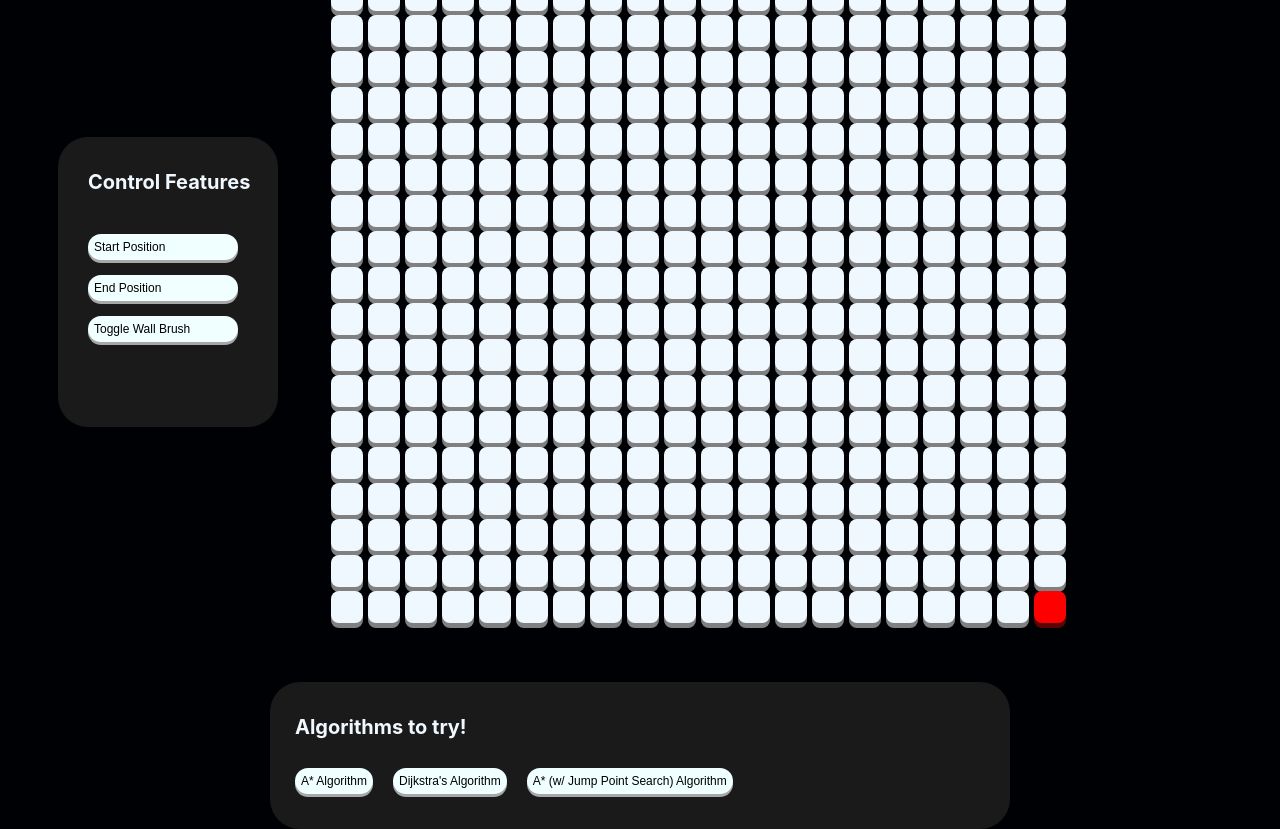
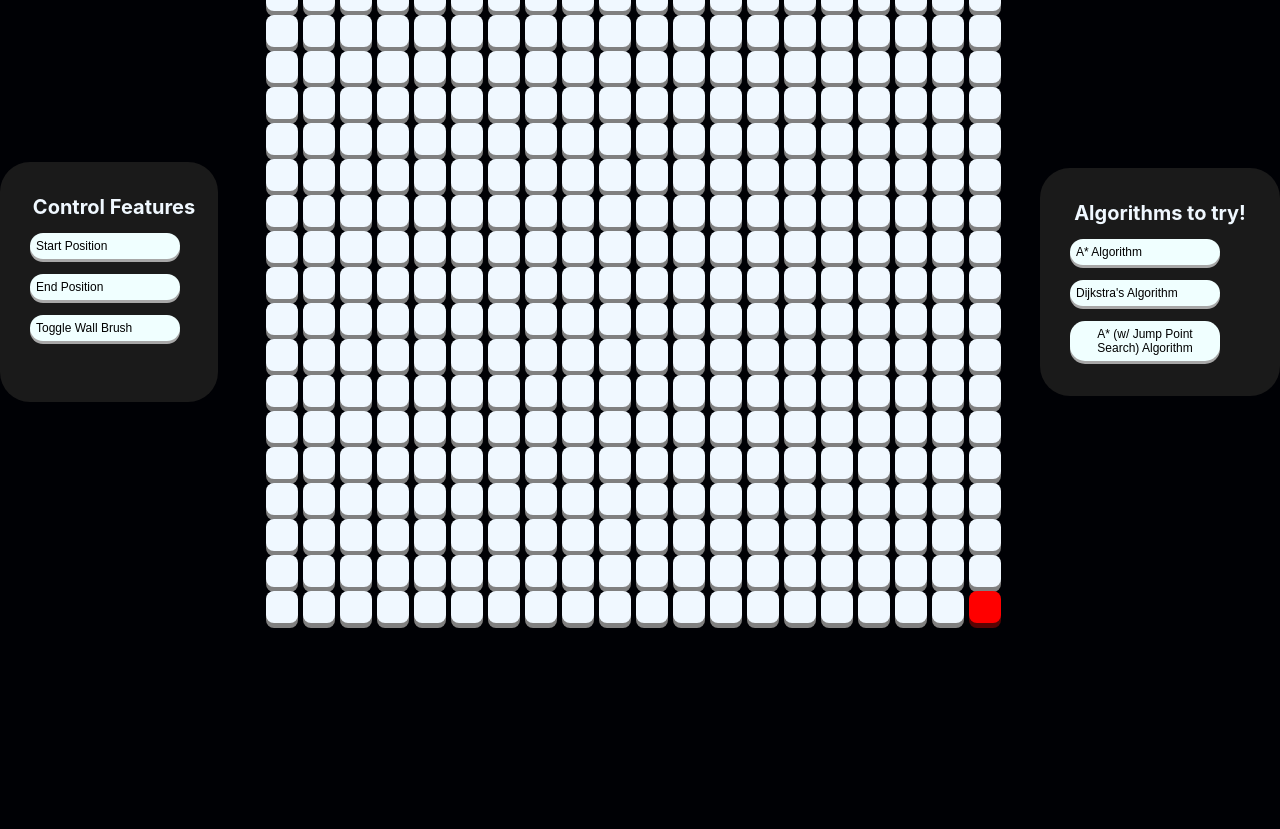
Before and after one commit to RajinH/PathFinderJS, a React (Create React App) app in the folder PathFinder/: page / in a window 1280 px wide. Shown: the part 200-1029 px from the top of the page. After the commit the page ends 882 px from the top, so only its background shows below. Built offline with nearby package versions, Linux system fonts and the light colour scheme.

Commit message:
UI updated again with better layout

```diff
--- a/PathFinder/src/components/Grid.css
+++ b/PathFinder/src/components/Grid.css
@@ -1,4 +1,6 @@
 .Grid {
   width: 750px;
   height: 750px;
+  margin-left: 25px;
+  margin-right: 25px;
 }
--- a/PathFinder/src/views/Canvas.js
+++ b/PathFinder/src/views/Canvas.js
@@ -16,6 +16,12 @@ function Canvas() {
         startPos={{ x: 1, y: 1 }}
         endPos={{ x: 20, y: 20 }}
       ></Grid>
+      <div className={"ButtonPane"}>
+        <h1>Algorithms to try!</h1>
+        <button>A* Algorithm</button>
+        <button>Dijkstra's Algorithm</button>
+        <button>A* (w/ Jump Point Search) Algorithm </button>
+      </div>
     </div>
   );
 }
--- a/PathFinder/src/views/MainView.css
+++ b/PathFinder/src/views/MainView.css
@@ -17,18 +17,11 @@ button {
   text-align: center;
 }
 
-.ManePane {
-  margin: 0 auto;
+.ButtonPane {
   justify-content: center;
-  align-items: center;
-  display: flex;
-}
-
-.ButtonPane {
-  justify-content: left;
-  margin: 0 auto;
-  max-width: 700px;
-  min-width: 700px;
+  margin-left: 10px;
+  max-width: 200px;
+  min-width: 200px;
   background-color: rgb(26, 26, 26);
   padding: 20px;
   border-radius: 30px;
@@ -36,13 +29,16 @@ button {
 
 .ButtonPane h1 {
   font-size: 20px;
-  display: flex;
-  margin-left: 5px;
 }
 
 .ButtonPane button {
+  border: none;
+  margin-left: 10px;
+  margin-top: 10px;
+  display: flex;
+  width: 150px;
+  flex-direction: column;
   background-color: azure;
-  border: none;
   transition: all 0.05s ease-in-out;
   box-shadow: 0px 3px #a7a7a7;
 }
@@ -58,10 +54,9 @@ button {
 
 .ControlPane {
   justify-content: left;
-  margin-left: -11.25%;
   width: 180px;
-  margin-right: 50px;
-  height: 250px;
+  margin-right: 20px;
+  height: 200px;
   background-color: rgb(26, 26, 26);
   padding: 20px;
   border-radius: 30px;
@@ -69,9 +64,8 @@ button {
 }
 
 .ControlPane h1 {
-  text-align: left;
   margin-left: 10px;
-  margin-bottom: 40px;
+  font-size: 20px;
 }
 
 .ControlPane button {
--- a/PathFinder/src/views/MainView.js
+++ b/PathFinder/src/views/MainView.js
@@ -7,12 +7,6 @@ function MainView() {
     <div className={"MainPane"}>
       <h1>Pathfinding/Search Visualisation</h1>
       <Canvas></Canvas>
-      <div className={"ButtonPane"}>
-        <h1>Algorithms to try!</h1>
-        <button>A* Algorithm</button>
-        <button>Dijkstra's Algorithm</button>
-        <button>A* (w/ Jump Point Search) Algorithm </button>
-      </div>
     </div>
   );
 }
```
